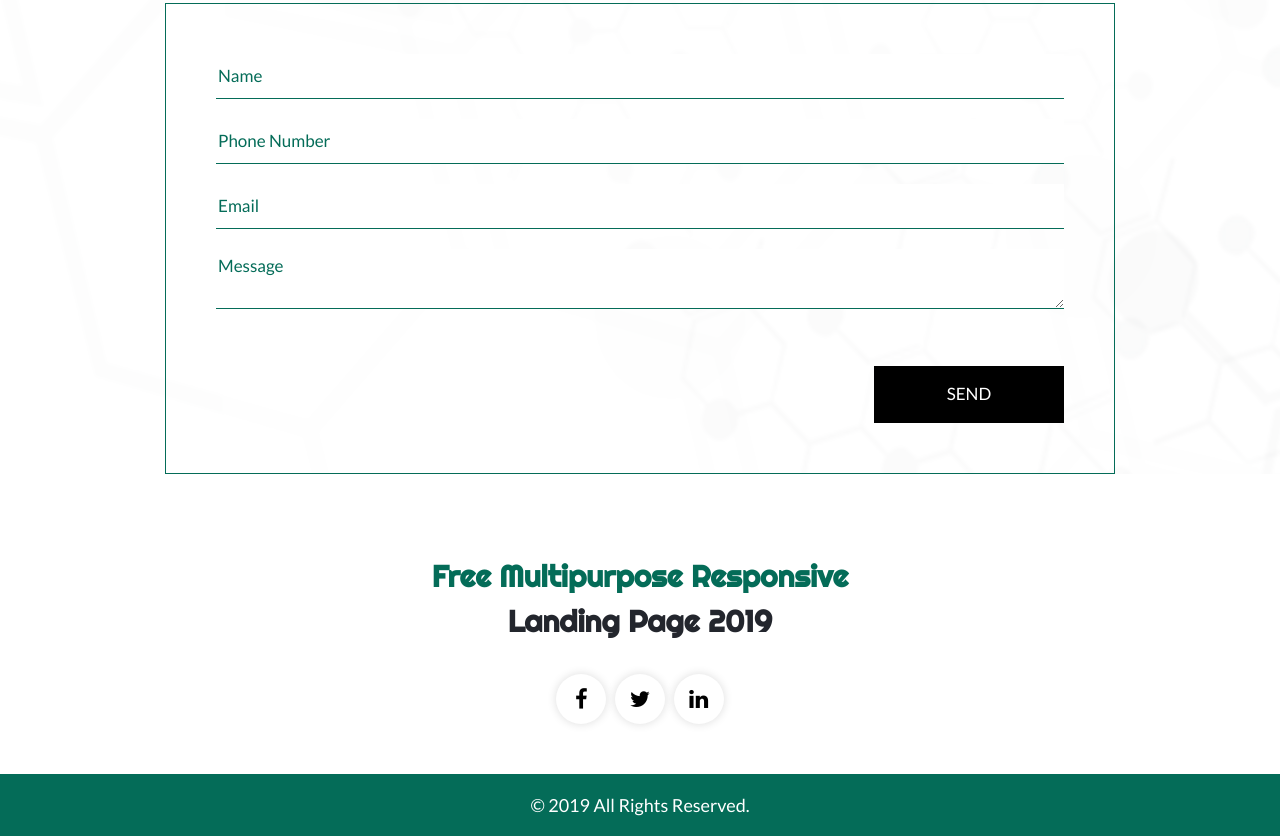
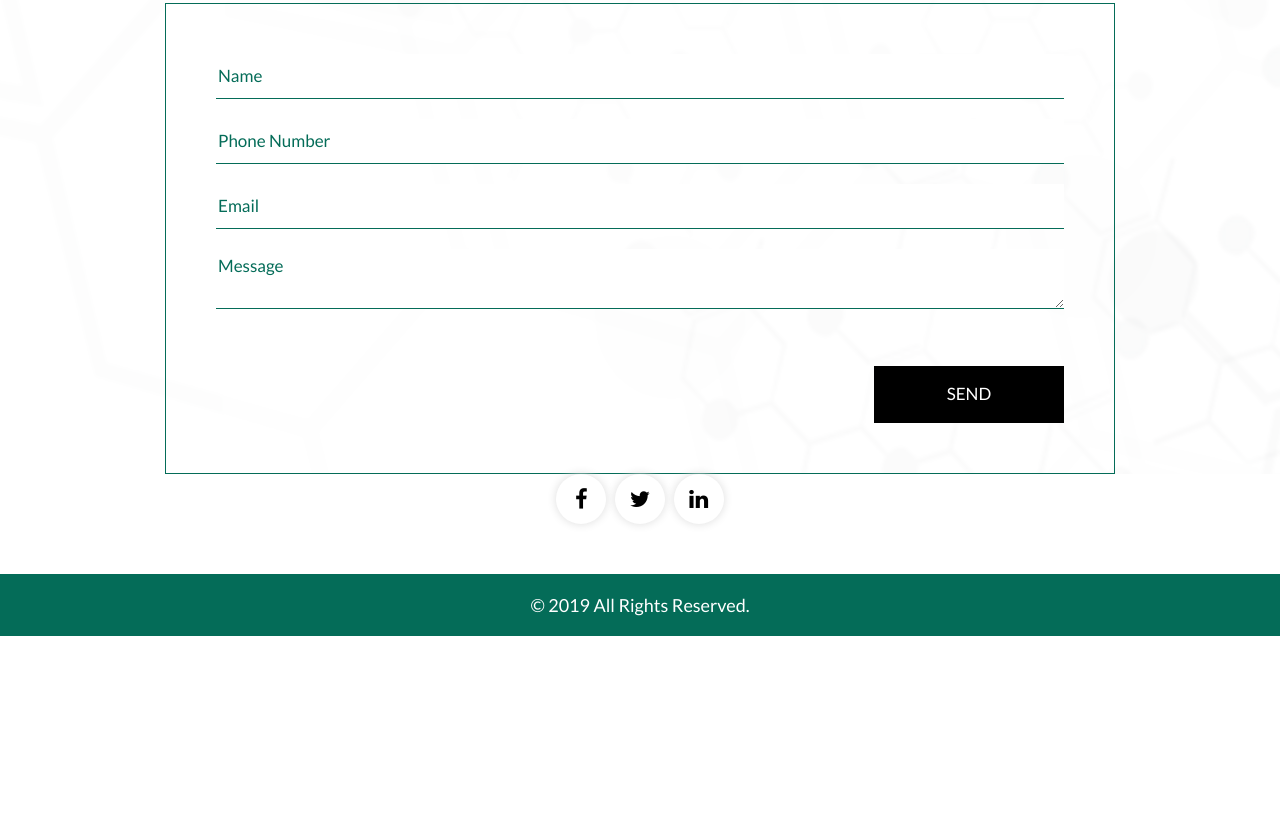
Before and after one commit to YashSMG/blogger, a plain HTML site: page index.html in a window 1280 px wide. Shown: the part 4071-4907 px from the top of the page. After the commit the page ends 4707 px from the top, so only its background shows below. Drawn offline with nearby package versions, Linux system fonts and the light colour scheme; a web font is replaced by a local one.

Commit message:
Update index.html

```diff
--- a/index.html
+++ b/index.html
@@ -325,13 +325,6 @@
          <div class="footer">
             <div class="container">
                <div class="row">
-                  <div class="col-md-12 ">
-                     <div class="cont">
-                        <h3> <strong class="multi"> Free Multipurpose Responsive</strong><br>
-                           Landing Page 2019
-                        </h3>
-                     </div>
-                  </div>
                   <div class="col-md-12">
                      <ul class="social_icon">
                         <li><a href="#"><i class="fa fa-facebook" aria-hidden="true"></i></a></li>
```
